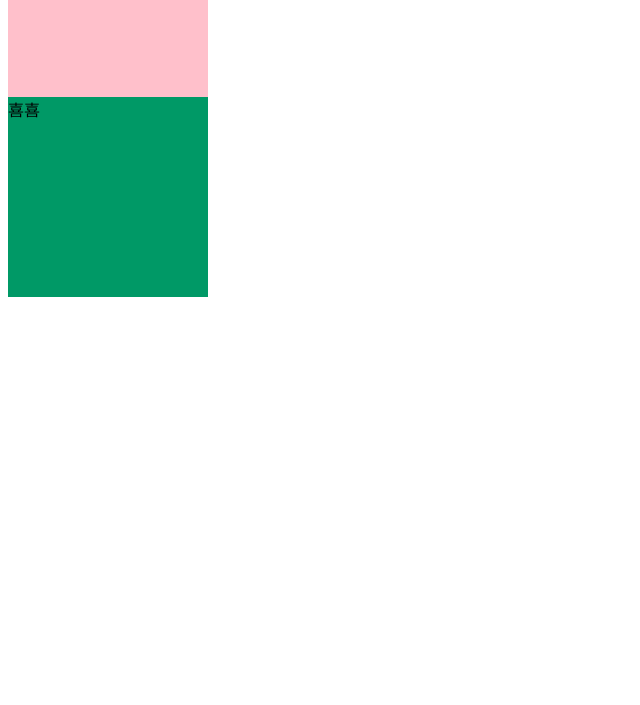
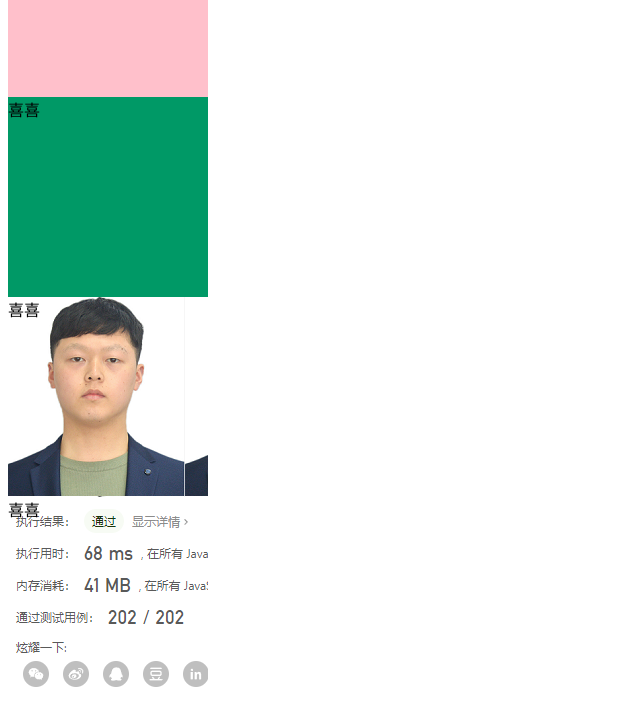
Before and after one commit to daomingQian/WEBPACK_CODE, a website built with webpack: page public/index.html in a window 1280 px wide. Shown: the part 124-829 px from the top of the page, without its empty margins (0-640 px from the left). Before the commit the page ends 800 px from the top, so only its background shows below. Built offline with nearby package versions, Linux system fonts and the light colour scheme.

Commit message:
图片新增

```diff
--- a/public/index.html
+++ b/public/index.html
@@ -15,6 +15,12 @@
     <div class="box3">
         喜喜
     </div>
+    <div class="box4">
+        喜喜
+    </div>
+    <div class="box5">
+        喜喜
+    </div>
 </body>
 <script src="../dist/main.js"></script>
 <script>
--- a/src/less/index.less
+++ b/src/less/index.less
@@ -3,3 +3,8 @@
     height: 200px;
     background-color: pink;
 }
+.box4{
+    width: 200px;
+    height: 200px;
+    background-image: url('../images/tx.png');
+}
--- a/src/sass/index.scss
+++ b/src/sass/index.scss
@@ -3,4 +3,9 @@
     height: 200px;
     background-color: #096;
 }
+.box5 {
+    width: 200px;
+    height: 200px;
+    background-image: url('../images/leetcode.png');
+}
 // sass不行了 只能用scss
```
Also changed, not shown: dist/main.js, src/images/leetcode.png (added), src/images/tx.png (added), 1 other file.
